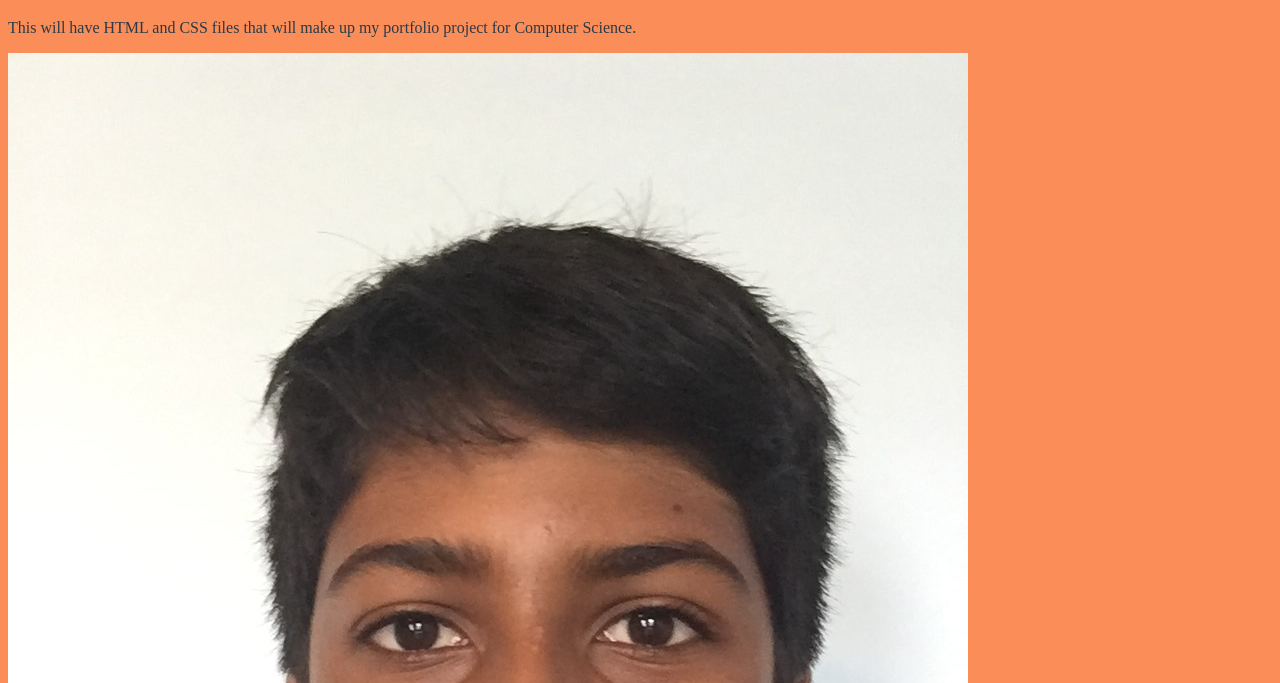
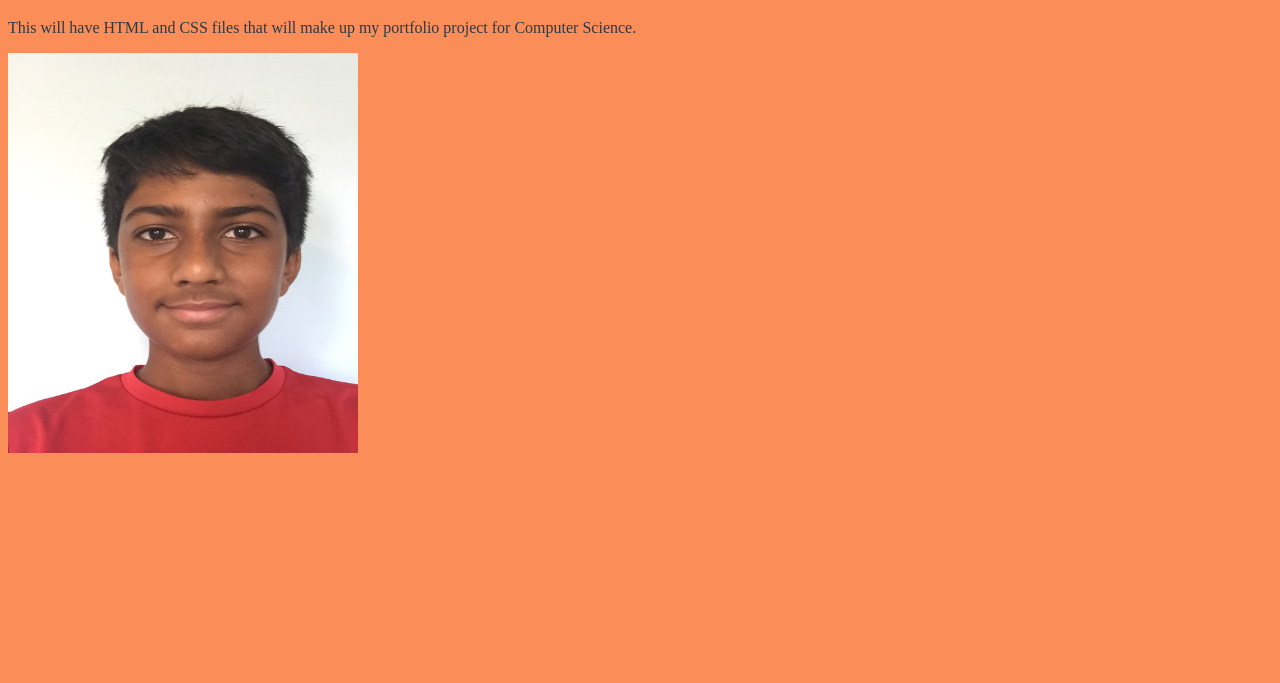
Before and after one commit to VARUNVIS/Varun-s-Respository, a plain HTML site: page index.html in a window 1280 px wide. Shown: the part 117-800 px from the top of the page. Drawn offline with Linux system fonts and the light colour scheme.

Commit message:
Update style.css

```diff
--- a/style.css
+++ b/style.css
@@ -36,3 +36,7 @@ li a:hover {
 .active {
   background-color: #e64d59;
 }
+
+img {
+  height: 400px;
+  width: 350px
```
